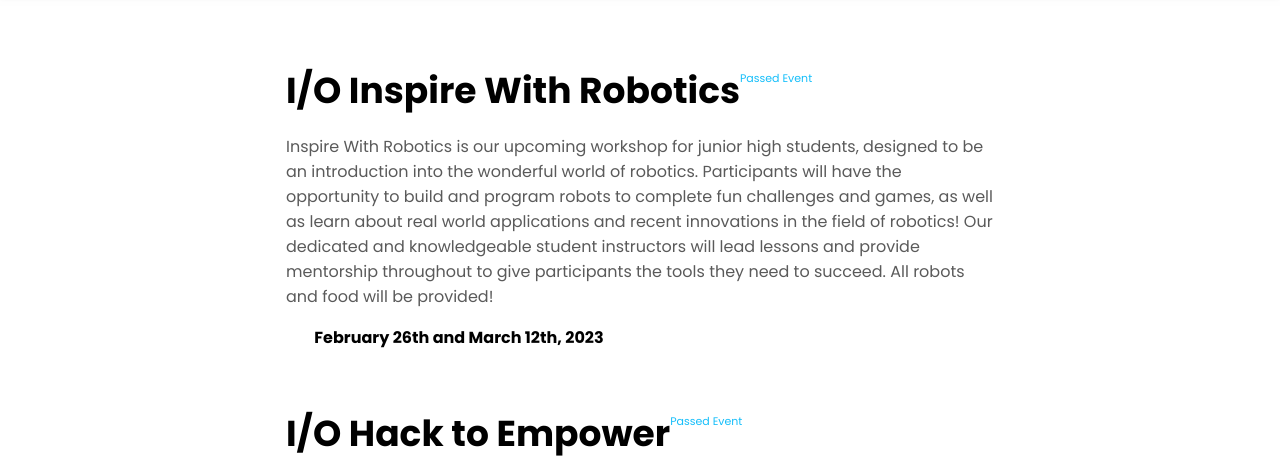
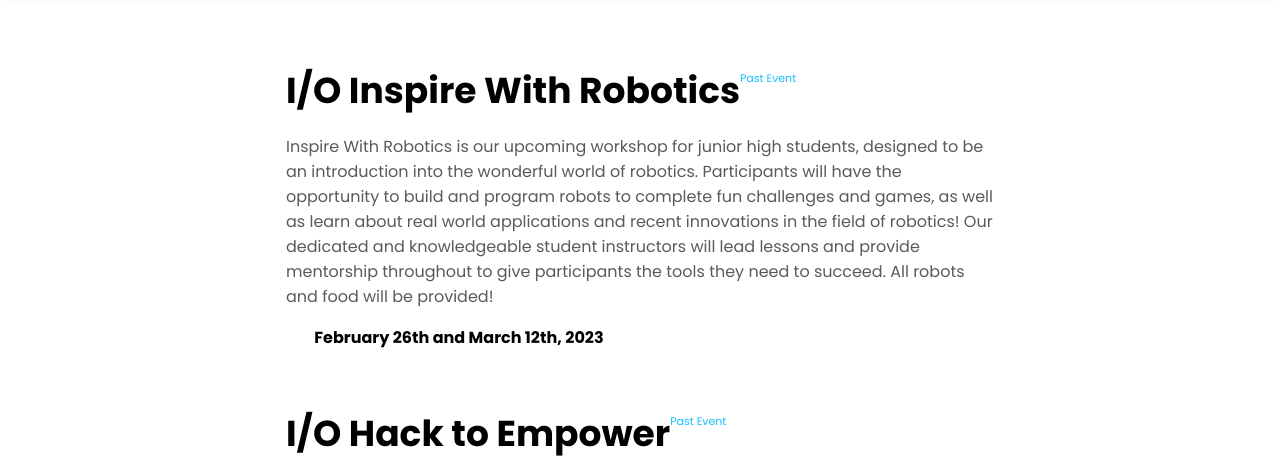
Before and after one commit to jessicaxu0605/iolabs-website, a React (Create React App) app: page /events in a window 1280 px wide. Shown: the part 345-803 px from the top of the page. Built offline with nearby package versions, Linux system fonts and the light colour scheme; the HTML template or start-up script is replaced by a standard one.

Commit message:
spelling mistake

```diff
--- a/src/Events/EventCard.js
+++ b/src/Events/EventCard.js
@@ -5,7 +5,7 @@ function EventCard(props){
             status = <p className='eventStatus'>Upcoming Event!</p>;
             signup = <button className='eventBtn'>Register</button>;
         } else {
-            status = <p className='eventStatus-passed'>Passed Event</p>;
+            status = <p className='eventStatus-passed'>Past Event</p>;
             signup = <button className='eventBtn' style={{display:'none'}}>Register</button>
         }
 
```
